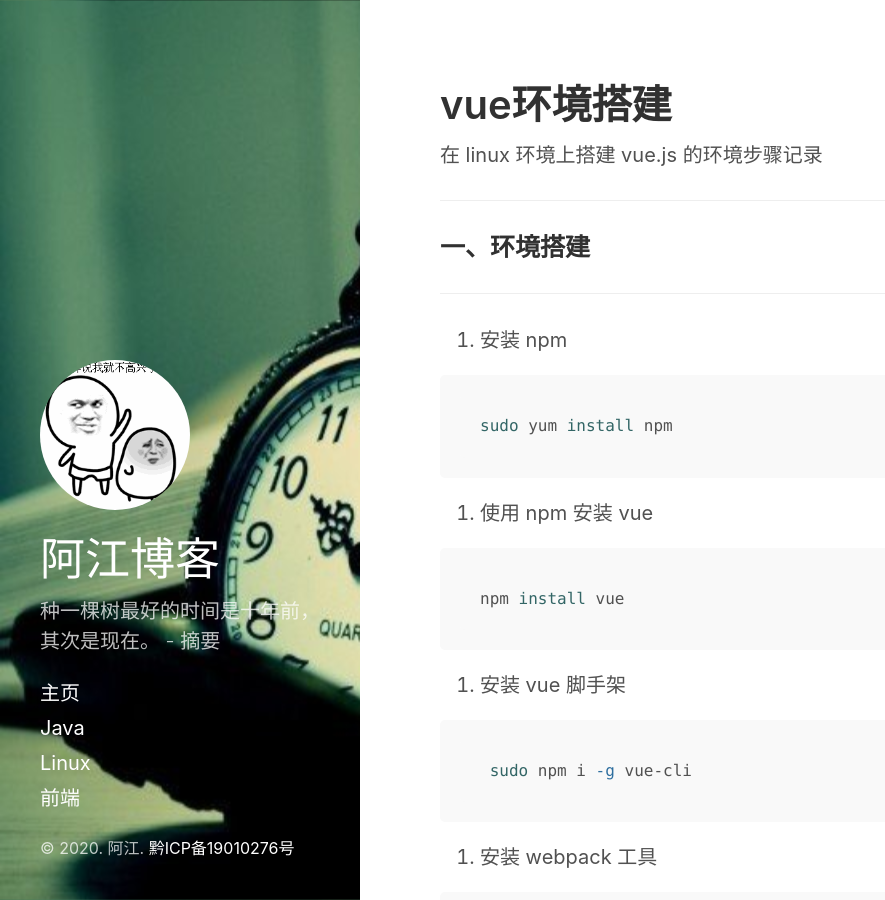
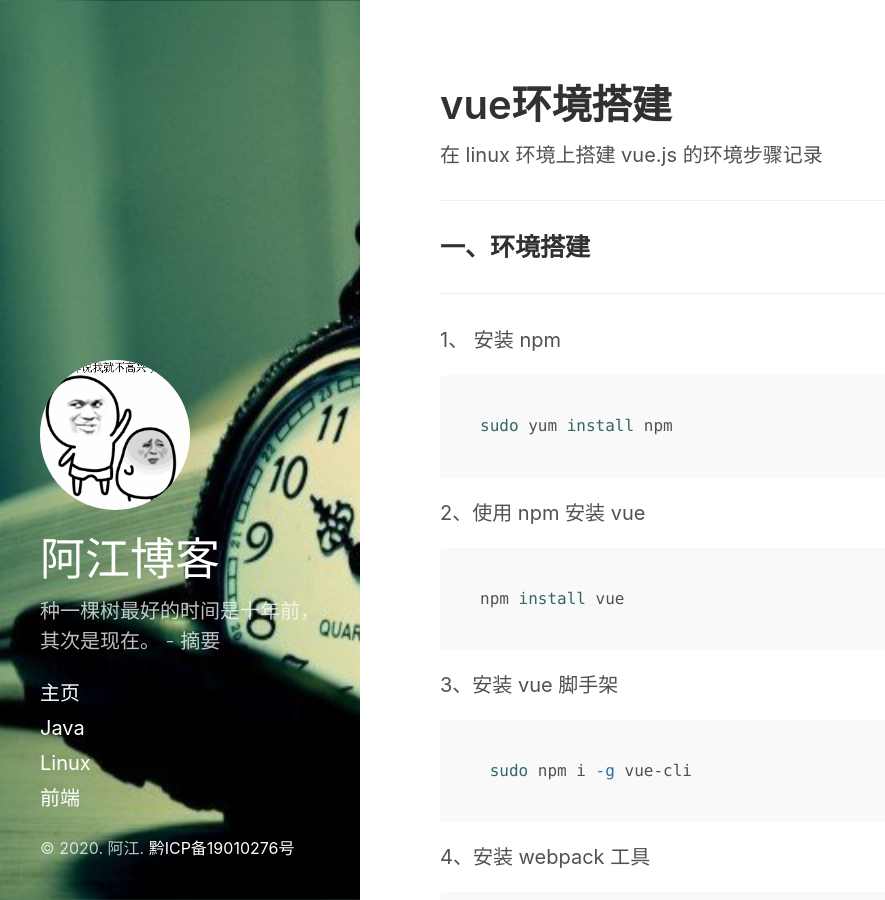
Before and after one commit to bryanluo/bryanluo.github.com, a Jekyll site: the page built from docs/_posts/2020-10-14-前端-vue环境搭建.md, in a window 1280 px wide and 900 px high. Shown: the whole window, without its empty margins (0-885 px from the left). Built offline with Jekyll 4.4.1, drawn with Linux system fonts in a browser that asks for light colours.

Commit message:
修改样式

````diff
--- a/docs/_posts/2020-10-14-前端-vue环境搭建.md
+++ b/docs/_posts/2020-10-14-前端-vue环境搭建.md
@@ -16,25 +16,25 @@ last_modified_at: 2020-10-14 21:30
 
 ---
 
-1. 安装 npm
+1、 安装 npm
 
 ```bash
 sudo yum install npm
 ```
 
-2. 使用 npm 安装 vue
+2、使用 npm 安装 vue
 
 ```bash
 npm install vue
 ```
 
-3. 安装 vue 脚手架
+3、安装 vue 脚手架
 
 ```bash
  sudo npm i -g vue-cli
 ```
 
-4. 安装 webpack 工具
+4、安装 webpack 工具
 
 ```bash
 sudo npm install -g webpack
````
Also changed, not shown: docs/_posts/2020-10-20-前端-认识跨越.md (+8 -4 lines).
